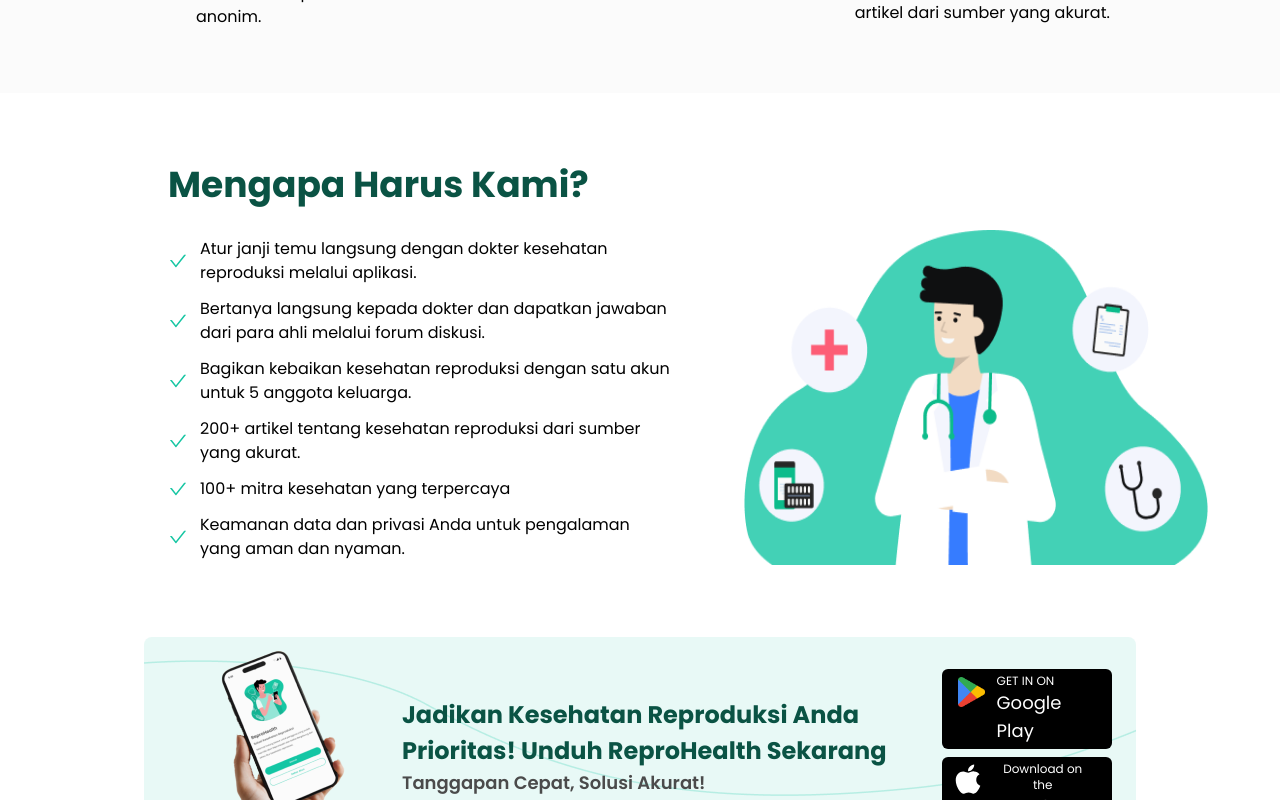
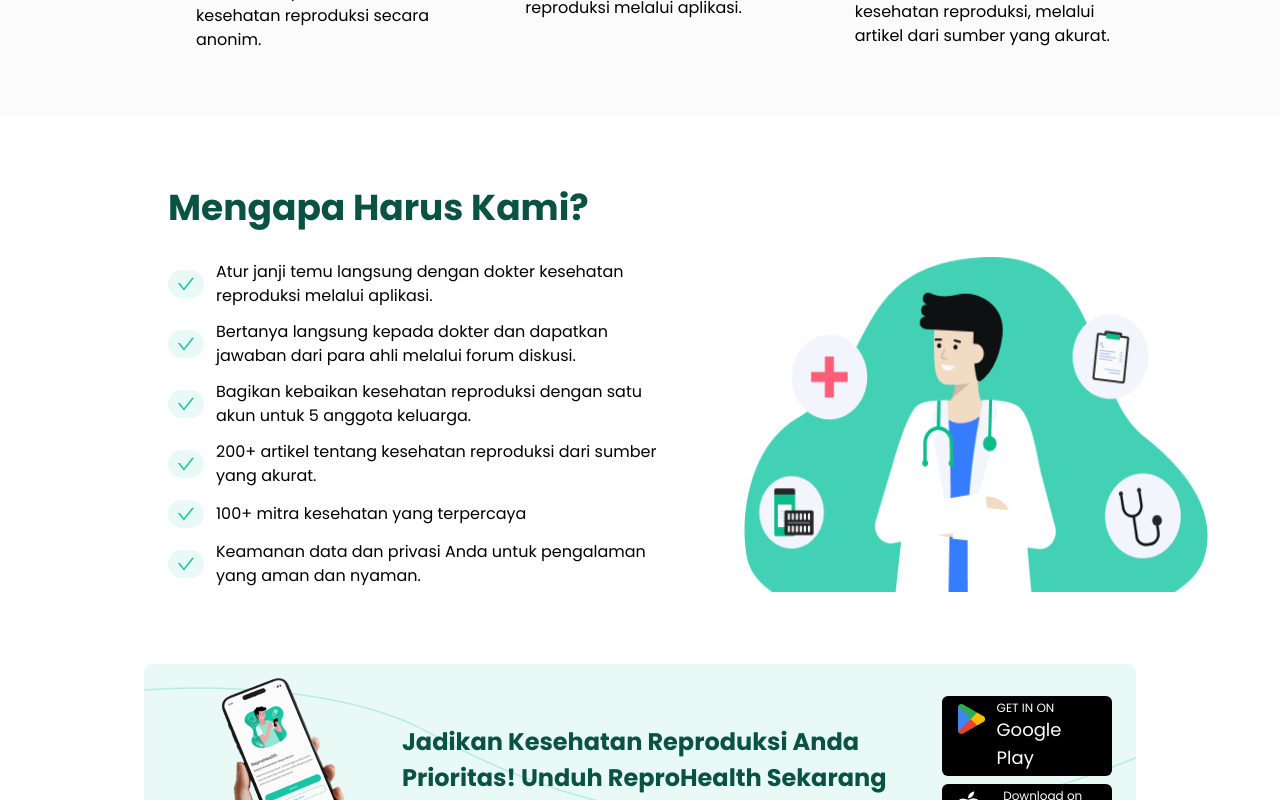
Before and after one commit to team-capstone-1/fe-repro-health, a React (Vite) app: page / in a window 1280 px wide. Shown: the part 1519-2319 px from the top of the page. Built offline with nearby package versions, Linux system fonts and the light colour scheme.

Commit message:
refactor (landing-page) : make a list component for benefits

```diff
--- a/src/views/app-views/landing-page/index.jsx
+++ b/src/views/app-views/landing-page/index.jsx
@@ -15,49 +15,49 @@ import { AiOutlineArrowRight } from "react-icons/ai";
 export default function LandingPage() {
   return (
     <>
-      <header className="relative pt-8 h-[59rem] md:h-[68rem] lg:h-[45rem] bg-green-50">
-        <div className="absolute w-full bg-repeat-x h-[38rem] bg-vector-header"></div>
-        <div className="px-2 sm:px-12 lg:px-[5.5rem] xl:px-32 2xl:px-[10.5rem] static grid grid-cols-1 lg:grid-cols-2 h-[34.6rem]">
-          <div className="pt-5 md:w-[40rem] md:pt-20 z-10">
+      <header className="relative h-[59rem] bg-green-50 pt-8 md:h-[68rem] lg:h-[45rem]">
+        <div className="absolute h-[38rem] w-full bg-vector-header bg-repeat-x"></div>
+        <div className="static grid h-[34.6rem] grid-cols-1 px-2 sm:px-12 lg:grid-cols-2 lg:px-[5.5rem] xl:px-32 2xl:px-[10.5rem]">
+          <div className="z-10 pt-5 md:w-[40rem] md:pt-20">
             <h3 className="text-green-500">ReproHealth</h3>
             <h1 className="text-green-900">
               Partner Terpercaya untuk Kesehatan Reproduksi Anda
             </h1>
             <div className="md:w-[36rem]">
-              <p className="mt-8 text-sm md:text-xl font-medium text-grey-400">
+              <p className="mt-8 text-sm font-medium text-grey-400 md:text-xl">
                 Dengan akses mudah, informasi terpercaya, dan konsultasi yang
                 nyaman, kami hadir untuk membantu Anda dalam mengakses layanan
                 kesehatan reproduksi.
               </p>
             </div>
-            <div className="flex mt-14 gap-2 md:gap-10">
+            <div className="mt-14 flex gap-2 md:gap-10">
               <ButtonAppStore />
               <ButtonGooglePlay />
             </div>
           </div>
           <div className="static">
-            <div className="absolute right-0 -bottom-0 w-[40rem] h-[20rem] md:w-[44rem] md:h-[30rem] bg-ellipse-header"></div>
+            <div className="absolute -bottom-0 right-0 h-[20rem] w-[40rem] bg-ellipse-header md:h-[30rem] md:w-[44rem]"></div>
             <div
-              className="hidden sm:block sm:absolute sm:right-0 sm:-bottom-0 w-[36rem] h-[38rem]
-            md:right-24 md:-bottom-0 lg:absolute lg:right-14 bg-doctor-header"
+              className="hidden h-[38rem] w-[36rem] bg-doctor-header sm:absolute sm:-bottom-0 sm:right-0
+            sm:block md:-bottom-0 md:right-24 lg:absolute lg:right-14"
             ></div>
             <img
               src={doctorImg}
               alt="doctor"
-              className="absolute right-2 -bottom-0 sm:hidden"
+              className="absolute -bottom-0 right-2 sm:hidden"
             />
           </div>
         </div>
       </header>
-      <section className="h-auto md:relative p-2 py-14 sm:px-12 lg:px-[5.5rem] xl:px-32 2xl:px-[10.5rem] bg-green-100">
-        <div className="hidden lg:block absolute lg:left-16 lg:bottom-0 w-[24rem] h-[21.9rem]">
+      <section className="h-auto bg-green-100 p-2 py-14 sm:px-12 md:relative lg:px-[5.5rem] xl:px-32 2xl:px-[10.5rem]">
+        <div className="absolute hidden h-[21.9rem] w-[24rem] lg:bottom-0 lg:left-16 lg:block">
           <img src={handPhone} alt="handphone" />
         </div>
         <div className="lg:ms-[20rem] lg:mt-10 lg:text-justify">
-          <h2 className="text-2xl sm:text-4xl text-green-900">
+          <h2 className="text-2xl text-green-900 sm:text-4xl">
             Tentang ReproHealth
           </h2>
-          <p className="py-2 mt-5 text-sm sm:text-base font-medium text-grey-400 ">
+          <p className="mt-5 py-2 text-sm font-medium text-grey-400 sm:text-base ">
             ReproHealth berkomitmen untuk memberikan akses mudah, informasi
             terpercaya, dan layanan yang nyaman kepada penggunanya. Dengan fitur
             forum diskusi, janji temu dengan dokter, dan artikel kesehatan
@@ -69,13 +69,15 @@ export default function LandingPage() {
           </p>
         </div>
       </section>
-      <section className="h-auto p-2 py-8 sm:px-12 lg:px-[5.5rem] xl:px-32 2xl:px-[10.5rem] bg-grey-10">
-        <h2 className="mb-8 text-center text-2xl md:text-4xl text-green-900">
+      <section className="h-auto bg-grey-10 p-2 py-8 sm:px-12 lg:px-[5.5rem] xl:px-32 2xl:px-[10.5rem]">
+        <h2 className="mb-8 text-center text-2xl text-green-900 md:text-4xl">
           Pelayanan Kesehatan Untukmu
         </h2>
-        <div className="md:ps-9 grid grid-cols-1 md:grid-cols-3">
+        <div className="grid grid-cols-1 md:grid-cols-3 md:ps-9">
           <div className="p-8">
-            <img src={forumIcon} alt="forum" className="w-11" />
+            <div className="inline-block rounded-full bg-green-50 p-2">
+              <img src={forumIcon} alt="forum" className="w-11" />
+            </div>
             <h3 className="mt-3 text-2xl text-green-900">Forum</h3>
             <p className="mt-6 text-base">
               Membantu Anda dalam mencari isu-isu kesehatan reproduksi dan
@@ -83,7 +85,9 @@ export default function LandingPage() {
             </p>
           </div>
           <div className="p-8">
-            <img src={appointmentIcon} alt="appointment" className="w-9" />
+            <div className="inline-block rounded-full bg-green-50 p-2">
+              <img src={appointmentIcon} alt="appointment" className="w-9" />
+            </div>
             <h3 className="mt-3 text-2xl text-green-900">Janji Temu</h3>
             <p className="mt-6 text-base">
               Membantu Anda mengatur janji temu untuk konsultasi langsung dengan
@@ -91,7 +95,9 @@ export default function LandingPage() {
             </p>
           </div>
           <div className="p-8">
-            <img src={artikelIcon} alt="artikel" className="w-10" />
+            <div className="inline-block rounded-full bg-green-50 p-2">
+              <img src={artikelIcon} alt="artikel" className="w-10" />
+            </div>
             <h3 className="mt-3 text-2xl text-green-900">Artikel</h3>
             <p className="mt-6 text-base">
               Membantu Anda meningkatkan pemahaman Anda tentang topik-topik
@@ -101,74 +107,32 @@ export default function LandingPage() {
           </div>
         </div>
       </section>
-      <section className="h-auto md:relative p-2 py-8 sm:px-12 lg:px-[5.5rem] xl:px-32 2xl:px-[10.5rem]">
+      <section className="h-auto p-2 py-8 sm:px-12 md:relative lg:px-[5.5rem] xl:px-32 2xl:px-[10.5rem]">
         <div className="grid grid-cols-1">
-          <div className="p-2 flex justify-center lg:absolute lg:right-16 lg:bottom-8 lg:w-[30rem] lg:h-[21.9rem]">
+          <div className="flex justify-center p-2 lg:absolute lg:bottom-8 lg:right-16 lg:h-[21.9rem] lg:w-[30rem]">
             <img src={doctorVector} alt="doctor" />
           </div>
-          <div className="lg:ps-10 mt-10 w-auto lg:me-[30rem] lg:mt-10">
-            <h2 className="text-2xl sm:text-4xl text-green-900">
+          <div className="mt-10 w-auto lg:me-[30rem] lg:mt-10 lg:ps-10">
+            <h2 className="text-2xl text-green-900 sm:text-4xl">
               Mengapa Harus Kami?
             </h2>
-            <ul className="pt-8">
-              <li className="flex items-center pb-3">
-                <span className="me-3 text-xl text-green-500">
-                  <AiOutlineCheck />
-                </span>
-                Atur janji temu langsung dengan dokter kesehatan reproduksi
-                melalui aplikasi.
-              </li>
-              <li className="flex items-center pb-3">
-                <span className="me-3 text-xl text-green-500">
-                  <AiOutlineCheck />
-                </span>
-                Bertanya langsung kepada dokter dan dapatkan jawaban dari para
-                ahli melalui forum diskusi.
-              </li>
-              <li className="flex items-center pb-3">
-                <span className="me-3 text-xl text-green-500">
-                  <AiOutlineCheck />
-                </span>
-                Bagikan kebaikan kesehatan reproduksi dengan satu akun untuk 5
-                anggota keluarga.
-              </li>
-              <li className="flex items-center pb-3">
-                <span className="me-3 text-xl text-green-500">
-                  <AiOutlineCheck />
-                </span>
-                200+ artikel tentang kesehatan reproduksi dari sumber yang
-                akurat.
-              </li>
-              <li className="flex items-center pb-3">
-                <span className="me-3 text-xl text-green-500">
-                  <AiOutlineCheck />
-                </span>
-                100+ mitra kesehatan yang terpercaya
-              </li>
-              <li className="flex items-center pb-3">
-                <span className="me-3 text-xl text-green-500">
-                  <AiOutlineCheck />
-                </span>
-                Keamanan data dan privasi Anda untuk pengalaman yang aman dan
-                nyaman.
-              </li>
-            </ul>
+            <BenefitList />
           </div>
         </div>
       </section>
-      <section className="h-auto md:relative p-2 py-8 sm:px-12 lg:px-[5.5rem] xl:px-36 2xl:px-[10.5rem]">
+      <section className="h-auto p-2 py-8 sm:px-12 md:relative lg:px-[5.5rem] xl:px-36 2xl:px-[10.5rem]">
         <BannerDownload />
       </section>
-      <section className="base-container w-auto h-auto bg-green-100">
+      <section className="base-container h-auto w-auto bg-green-100">
         <div className="py-[3.25rem] md:text-center">
           <h2 className="text-[2rem] text-green-900">
             Ingin bergabung sebagai dokter?
           </h2>
-          <p className="text-xl mt-1">
+          <p className="mt-1 text-xl">
             Kesempatan bergabung dengan Tim ReproHealth
           </p>
-          <div className="mt-6 flex md:justify-center text-white">
-            <button className="text-base font-semibold flex items-center py-3 px-8 rounded-lg bg-green-500">
+          <div className="mt-6 flex text-white md:justify-center">
+            <button className="flex items-center rounded-lg bg-green-500 px-8 py-3 text-base font-semibold">
               Pelajari Lebih Lanjut
               <span className="ms-1 text-lg text-white">
                 <AiOutlineArrowRight />
@@ -180,3 +144,50 @@ export default function LandingPage() {
     </>
   );
 }
+
+function BenefitList() {
+  const benefitLists = [
+    {
+      id: 1,
+      textContent:
+        "Atur janji temu langsung dengan dokter kesehatan reproduksi melalui aplikasi.",
+    },
+    {
+      id: 2,
+      textContent:
+        "Bertanya langsung kepada dokter dan dapatkan jawaban dari para ahli melalui forum diskusi.",
+    },
+    {
+      id: 3,
+      textContent:
+        "Bagikan kebaikan kesehatan reproduksi dengan satu akun untuk 5 anggota keluarga.",
+    },
+    {
+      id: 4,
+      textContent:
+        "200+ artikel tentang kesehatan reproduksi dari sumber yang akurat.",
+    },
+    {
+      id: 5,
+      textContent: "100+ mitra kesehatan yang terpercaya",
+    },
+    {
+      id: 6,
+      textContent:
+        "Keamanan data dan privasi Anda untuk pengalaman yang aman dan nyaman.",
+    },
+  ];
+
+  return (
+    <ul className="pt-8">
+      {benefitLists.map((list) => (
+        <li key={list.id} className="flex items-center pb-3">
+          <span className="me-3 inline-block rounded-full bg-green-50 px-[0.4em] py-[0.2em] text-xl text-green-500">
+            <AiOutlineCheck />
+          </span>
+          {list.textContent}
+        </li>
+      ))}
+    </ul>
+  );
+}
```
